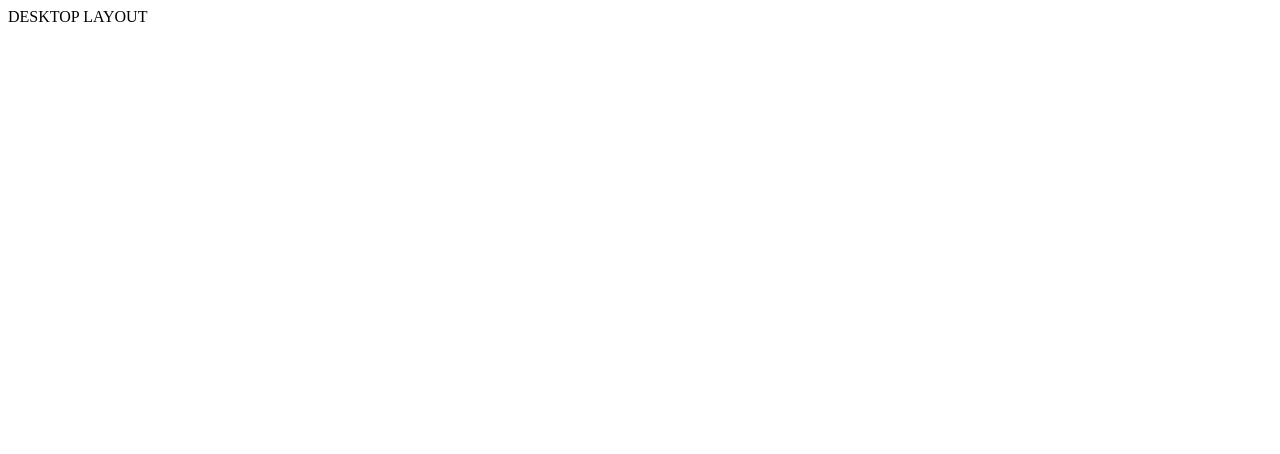
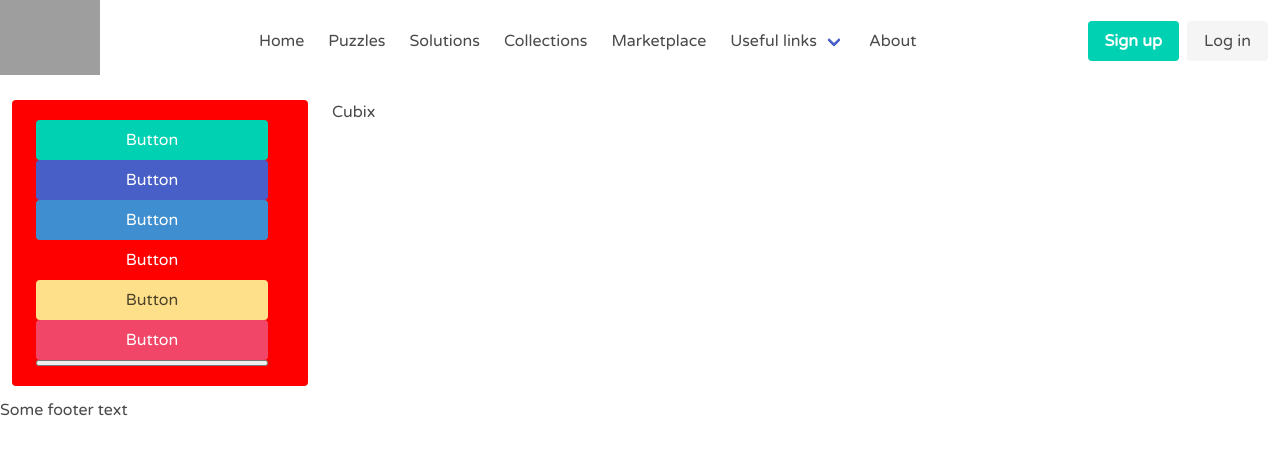
Before and after one commit to a-spasov/cubix, a Vue app: page / in a window 1280 px wide. Shown: the top 454 px of the page. Built offline with nearby package versions, Linux system fonts and the light colour scheme; grey boxes are pictures that could not be loaded.

Commit message:
setup project

```diff
--- a/package.json
+++ b/package.json
@@ -16,6 +16,7 @@
     "@vitejs/plugin-vue": "^4.0.0",
     "eslint": "^8.33.0",
     "eslint-plugin-vue": "^9.9.0",
+    "sass": "^1.58.0",
     "vite": "^4.0.0"
   }
 }
--- /dev/null
+++ b/src/components/layout/Header.vue
@@ -0,0 +1,67 @@
+<template>
+  <nav class="navbar is-fixed-top">
+    <div class="navbar-brand">
+      <a href="https://bulma.io">
+        <img src="../../assets/images/logo.png" width="100">
+      </a>
+    </div>
+    <div id="navbarBasicExample" class="navbar-menu">
+      <div class="navbar-end">
+        <a class="navbar-item">
+          Home
+        </a>
+
+        <a class="navbar-item">
+          Puzzles
+        </a>
+
+        <a class="navbar-item">
+          Solutions
+        </a>
+
+        <a class="navbar-item">
+          Collections
+        </a>
+
+        <a class="navbar-item">
+          Marketplace
+        </a>
+
+        <div class="navbar-item has-dropdown is-hoverable">
+          <a class="navbar-link">
+            Useful links
+          </a>
+
+          <div class="navbar-dropdown">
+            <a class="navbar-item">
+              Where to buy
+            </a>
+            <a class="navbar-item">
+              Forums
+            </a>
+            <a class="navbar-item">
+              Other sites
+            </a>
+          </div>
+        </div>
+
+        <a class="navbar-item">
+          About
+        </a>
+      </div>
+
+      <div class="navbar-end">
+        <div class="navbar-item">
+          <div class="buttons">
+            <a class="button is-primary">
+              <strong>Sign up</strong>
+            </a>
+            <a class="button is-light">
+              Log in
+            </a>
+          </div>
+        </div>
+      </div>
+    </div>
+  </nav>
+</template>
--- a/src/layouts/DesktopLayout.vue
+++ b/src/layouts/DesktopLayout.vue
@@ -1,9 +1,41 @@
 <script setup>
-
+import Header from '../components/layout/Header.vue';
 </script>
 
 <template>
-  <div>
-    DESKTOP LAYOUT
+  <div class="tile is-vertical">
+    <Header />
+    <div>MAIN</div>
+    <div class="tile pt-4 mt-6">
+      <div class="tile is-parent is-outlined">
+        <article class="tile is-child notification is-success">
+          <div class="tile is-vertical">
+            <button class="button is-primary">
+              Button
+            </button>
+            <button class="button is-link">
+              Button
+            </button>
+            <button class="button is-info">
+              Button
+            </button>
+            <button class="button is-success">
+              Button
+            </button>
+            <button class="button is-warning">
+              Button
+            </button>
+            <button class="button is-danger">
+              Button
+            </button>
+            <button class="bulma-delete-mixin is-large"></button>
+          </div>
+        </article>
+      </div>
+      <div class="tile is-parent is-9">
+        <div>Cubix</div>
+      </div>
+    </div>
+    <footer>Some footer text</footer>
   </div>
 </template>
--- a/src/main.js
+++ b/src/main.js
@@ -1,6 +1,6 @@
 import { createApp } from 'vue'
 import App from './App.vue'
 
-// import './assets/main.css'
+import './assets/main.scss'
 
 createApp(App).mount('#app')
```
Also changed, not shown: 1 other file (tests, documents, lock files or other folders).
